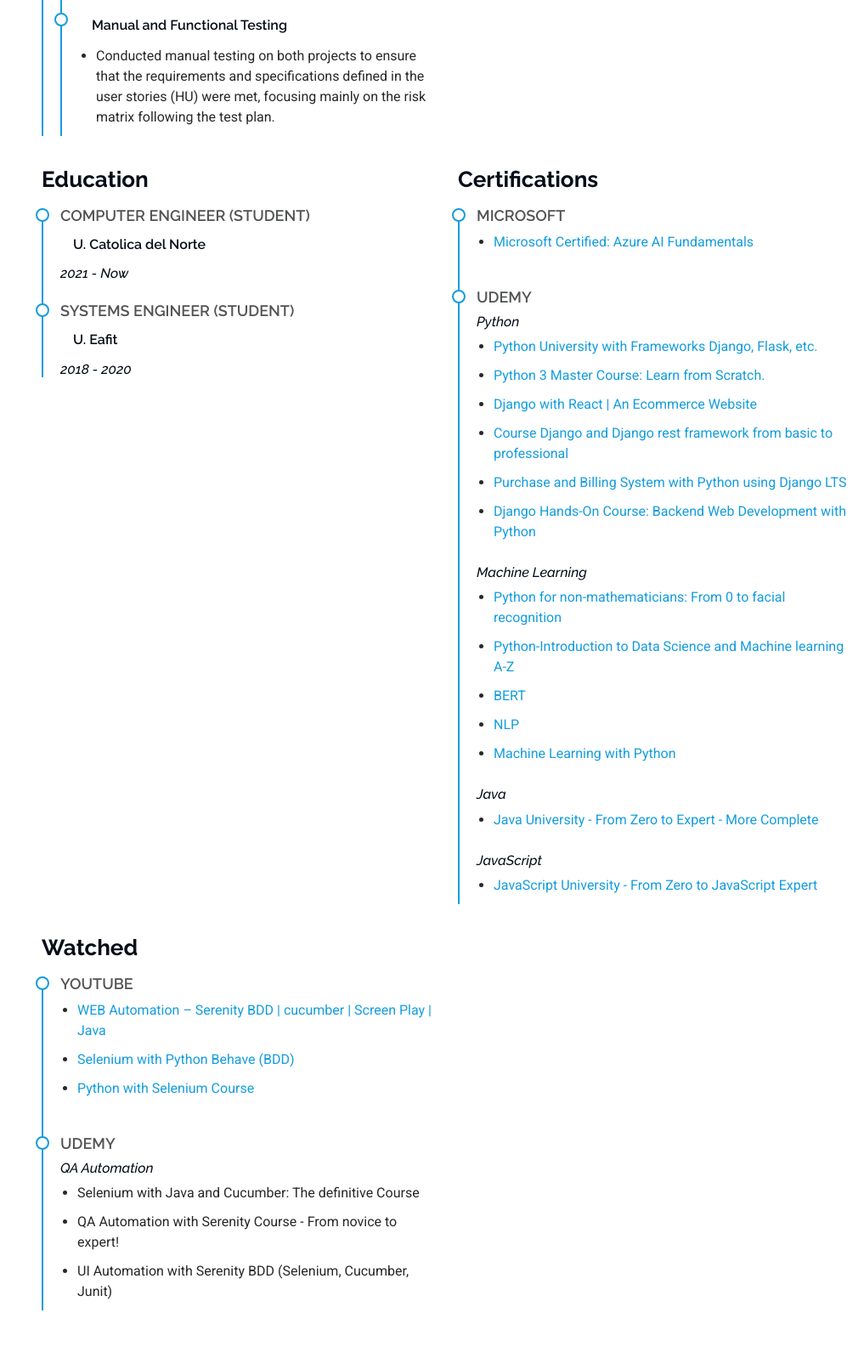
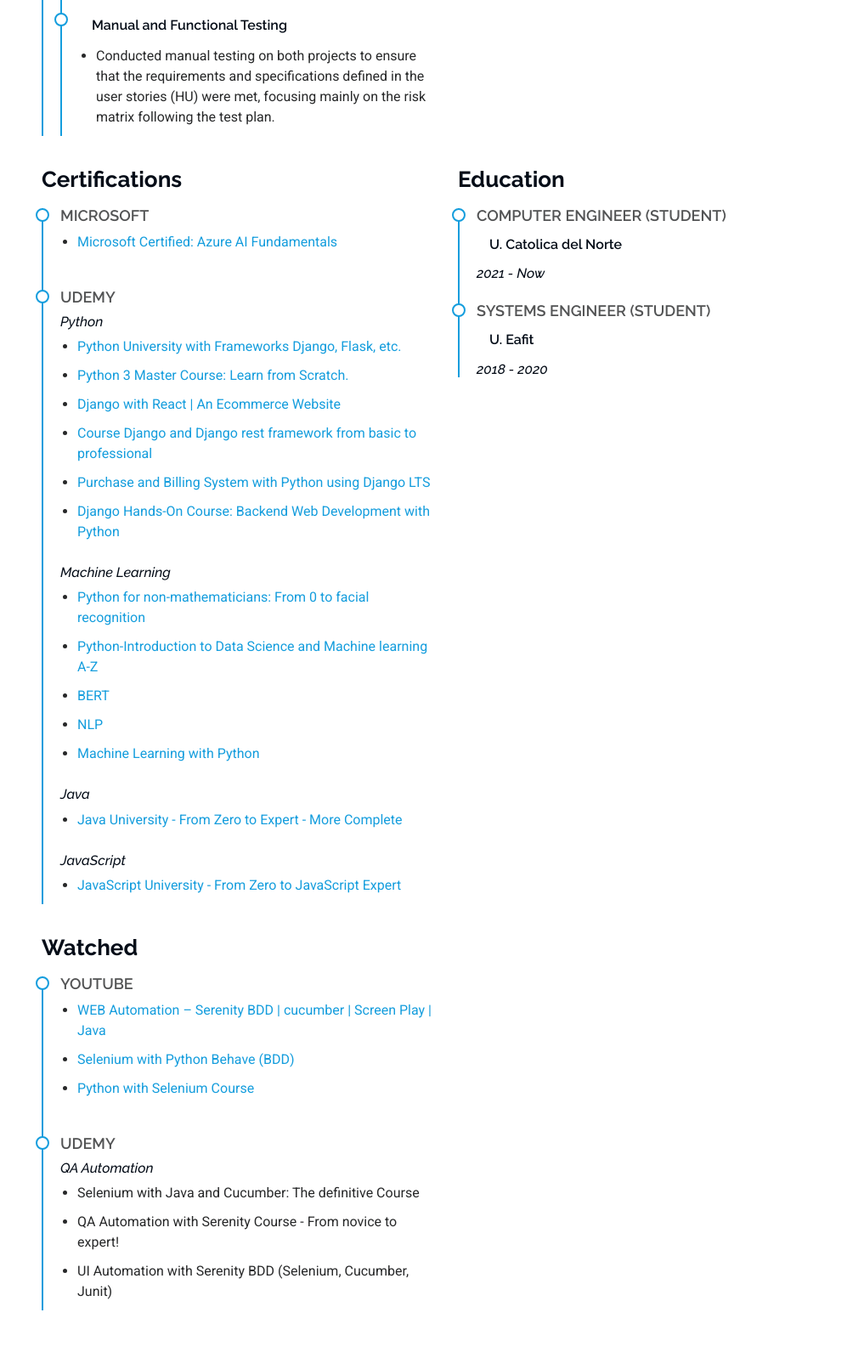
Before and after one commit to sebasmd-projects/cv-pag, a Django app: page / in a window 1280 px wide. Shown: the part 3114-4705 px from the top of the page at 85% size, without its empty margins (263-1280 px from the left). Run offline with Django 4.2, Linux system fonts and the light colour scheme; parts of the project's set-up code (start-up, migrations or seed data) failed here and were passed over; some libraries are stand-ins or nearby versions.

Commit message:
reorder education certifications

```diff
--- a/apps/project/page/index/templates/sections/resume.html
+++ b/apps/project/page/index/templates/sections/resume.html
@@ -21,7 +21,7 @@
 
   <div class="container">
     <div class="row">
-      <div class="col-lg-6" data-aos="fade-up" data-aos-delay="200">
+      <div class="col-lg-6" data-aos="fade-up" data-aos-delay="100">
         <h3 class="resume-title">Professional Experience</h3>
         <div class="resume-item">
           <h4>Encora</h4>
@@ -113,7 +113,7 @@
         <!-- Edn Resume Item -->
       </div>
 
-      <div class="col-lg-6" data-aos="fade-up" data-aos-delay="100">
+      <div class="col-lg-6 order-lg-2" data-aos="fade-up" data-aos-delay="100">
         <h3 class="resume-title">Education</h3>
         <div class="resume-item">
           <h4>Computer Engineer (Student)</h4>
@@ -130,7 +130,7 @@
         <!-- Edn Resume Item -->
       </div>
 
-      <div class="col-lg-6" data-aos="fade-up" data-aos-delay="100">
+      <div class="col-lg-6 order-lg-1" data-aos="fade-up" data-aos-delay="100">
         <h3 class="resume-title">Certifications</h3>
         <div class="resume-item">
           <h4>Microsoft</h4>
@@ -281,7 +281,7 @@
         </div>
       </div>
 
-      <div class="col-lg-6" data-aos="fade-up" data-aos-delay="100">
+      <div class="col-lg-6 order-lg-3" data-aos="fade-up" data-aos-delay="100">
         <h3 class="resume-title">Watched</h3>
         <div class="resume-item">
           <h4>Youtube</h4>
```
